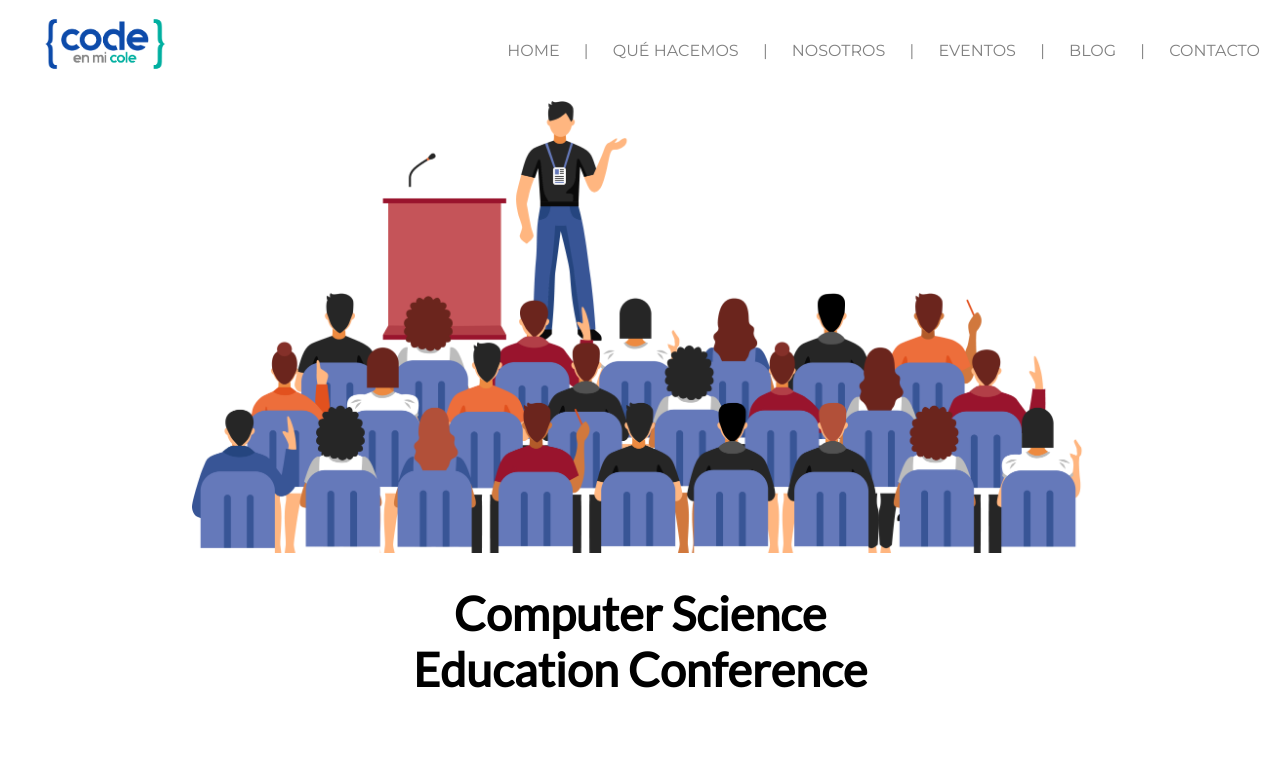
After one commit to margarcuae/Code-en-mi-Cole-Website, a PHP site: page /conference.php in a window 1280 px wide. The commit adds this page. Shown: the top 768 px of the page. Run offline with PHP 8.4, Linux system fonts and the light colour scheme.

Commit message:
Auto stash before merge of "master" and "origin/master"

```diff
--- /dev/null
+++ b/conference.php
@@ -0,0 +1,21 @@
+<html>
+    <head>
+    <?php include("head.php"); ?>
+    </head>
+
+    <body>
+        <?php include("nav.php"); ?>
+        <div class="center" width="100%">
+            <img src="img/conference.png" alt="Conferencia" width="70%" >
+            <h1 id="csc-title" class="font-lato">Computer Science<br>Education Conference</h1>
+        </div>
+    </body>
+</html>
+
+
+<style>
+    #csc-title{
+        font-size:35pt;
+        font-weight:bold;
+    }
+</style>
--- a/css/main.css
+++ b/css/main.css
@@ -4,6 +4,16 @@ body{
 
 .font-montserrat{
     font-family: 'Montserrat', sans-serif;
+}
+
+.font-lato{
+    font-family: 'Lato', sans-serif;
+}
+
+.center{
+
+    margin: 0 auto;
+    text-align: center;
 }
 
 
--- a/head.php
+++ b/head.php
@@ -2,6 +2,6 @@
 <meta name="viewport" content="width=device-width, initial-scale=1.0">
 <title>CEMC</title>
 
-<link href="https://fonts.googleapis.com/css2?family=Montserrat&display=swap" rel="stylesheet">
+<link href="https://fonts.googleapis.com/css2?family=Montserrat|Lato&display=swap" rel="stylesheet">
 
 <link rel="stylesheet" href="css/main.css">
```
Also changed, not shown: img/conference.png (added).
